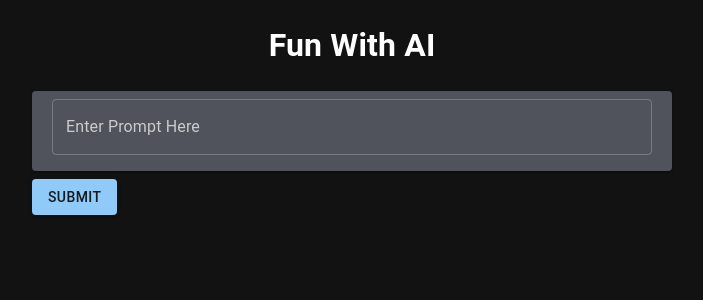
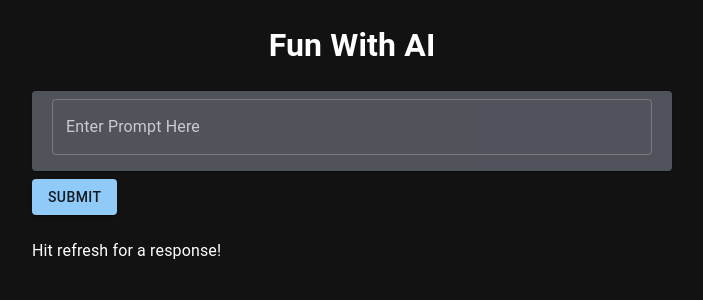
Before and after one commit to itsthomthomob/Shopify-Challenge, a React (Create React App) app: page / in a window 1280 px wide. Shown: the top 300 px of the page, without its empty margins (288-991 px from the left). Built offline with nearby package versions, Linux system fonts and the light colour scheme; no server answers.

Commit message:
Update home.js

```diff
--- a/src/Components/home.js
+++ b/src/Components/home.js
@@ -192,6 +192,7 @@ function Home ()
                 >
                         Submit
                 </Button>
+                <p>Hit refresh for a response!</p>
             </Box>
             <Box>
                 <div className='card-list'>
```
